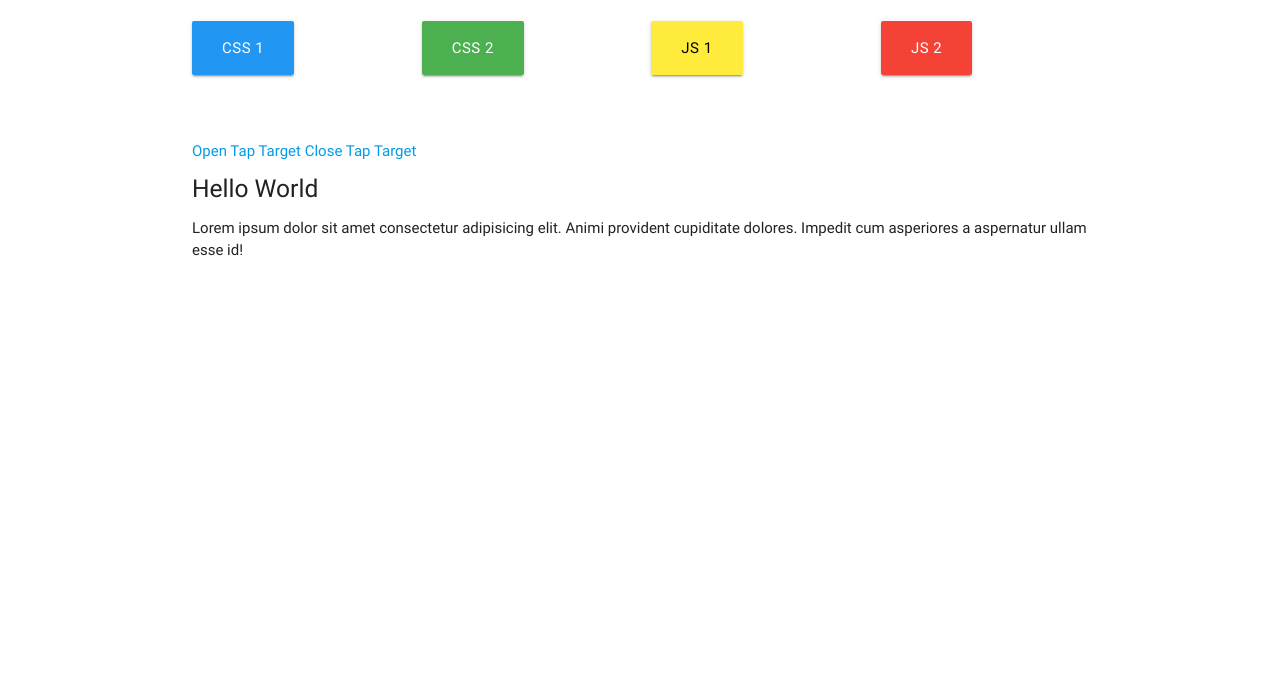
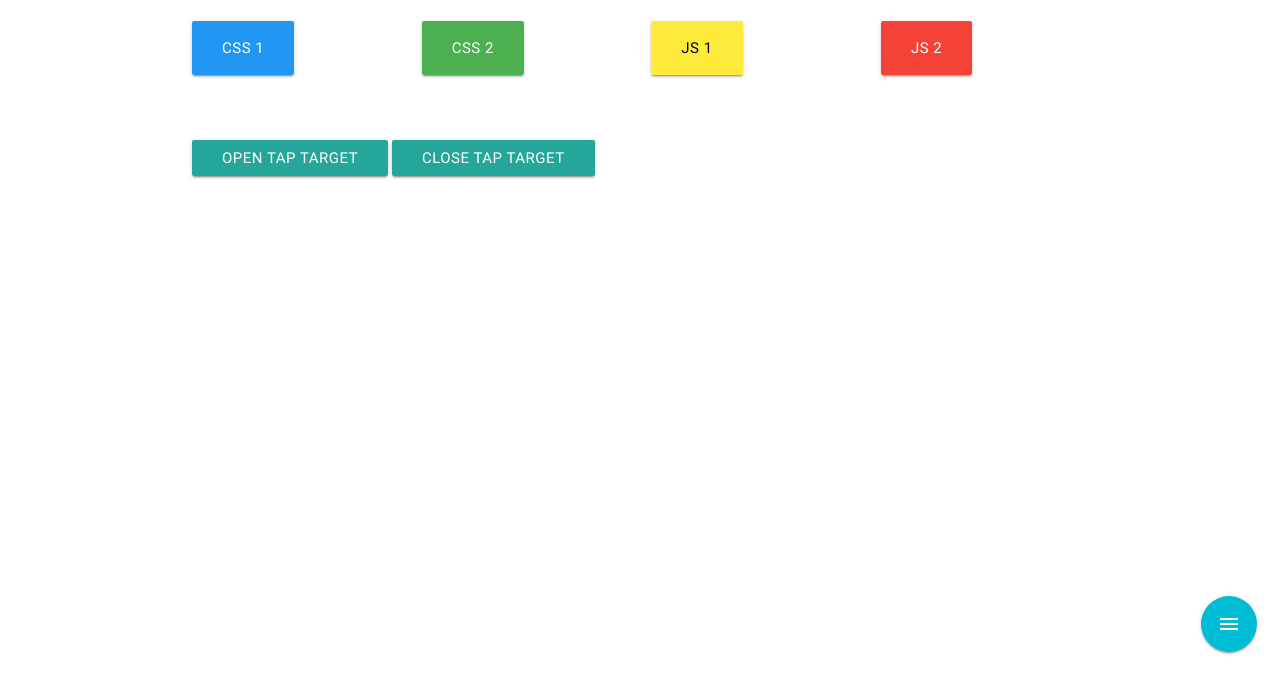
Before and after one commit to BrandonSmith8038/udemy-materilize-css, a website: page Sandbox/4_3_feature_discovery.html in a window 1280 px wide. Shown: the part 125-800 px from the top of the page. Drawn offline with nearby package versions, Linux system fonts and the light colour scheme.

Commit message:
Feature Discovery

```diff
--- a/Sandbox/4_3_feature_discovery.html
+++ b/Sandbox/4_3_feature_discovery.html
@@ -125,26 +125,26 @@
     <!-- START HERE -->
 
     <!-- FEATURE DISCOVERY -->
-    <a>Open Tap Target</a>
-    <a>Close Tap Target</a>
+    <a class='waves-effect waves-light btn' onclick="$('.tap-target).tapTarget('open')">Open Tap Target</a>
+    <a class='waves-effect waves-light btn' onclick="$('.tap-target).tapTarget('close')">Close Tap Target</a>
 
-    <div>
-      <a>
-        <i></i>
+    <div class='fixed-action-btn'>
+      <a id='menu' class='btn btn-floating btn-large cyan'>
+        <i class='material-icons'>menu</i>
       </a>
     </div>
 
-    <div>
-      <div>
-        <div>
+    <div class='tap-target-wrapper'>
+      <div class='tap-target cyan' data-activates='menu'>
+        <div class='tap-target-content white-text'>
           <h5>Hello World</h5>
-          <p>Lorem ipsum dolor sit amet consectetur adipisicing elit. Animi provident cupiditate dolores. Impedit cum asperiores
+          <p class='white-text'>Lorem ipsum dolor sit amet consectetur adipisicing elit. Animi provident cupiditate dolores. Impedit cum asperiores
             a aspernatur ullam esse id!</p>
         </div>
       </div>
-      <div>
-        <a>
-          <i></i>
+      <div class='tap-target-wave'>
+        <a class='btn btn-floating btn-large cyan tap-target-origin'>
+          <i class='material-icons'>menu</i>
         </a>
       </div>
     </div>
```
